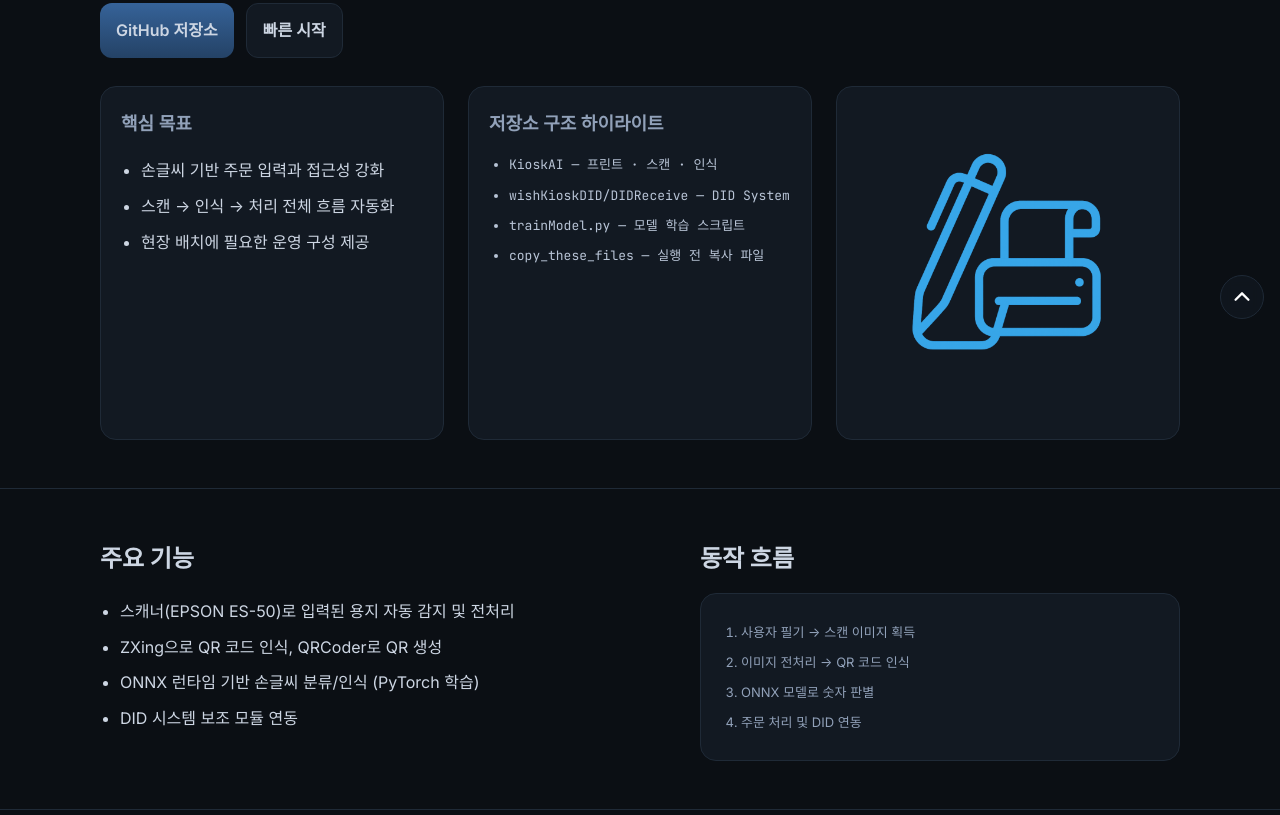
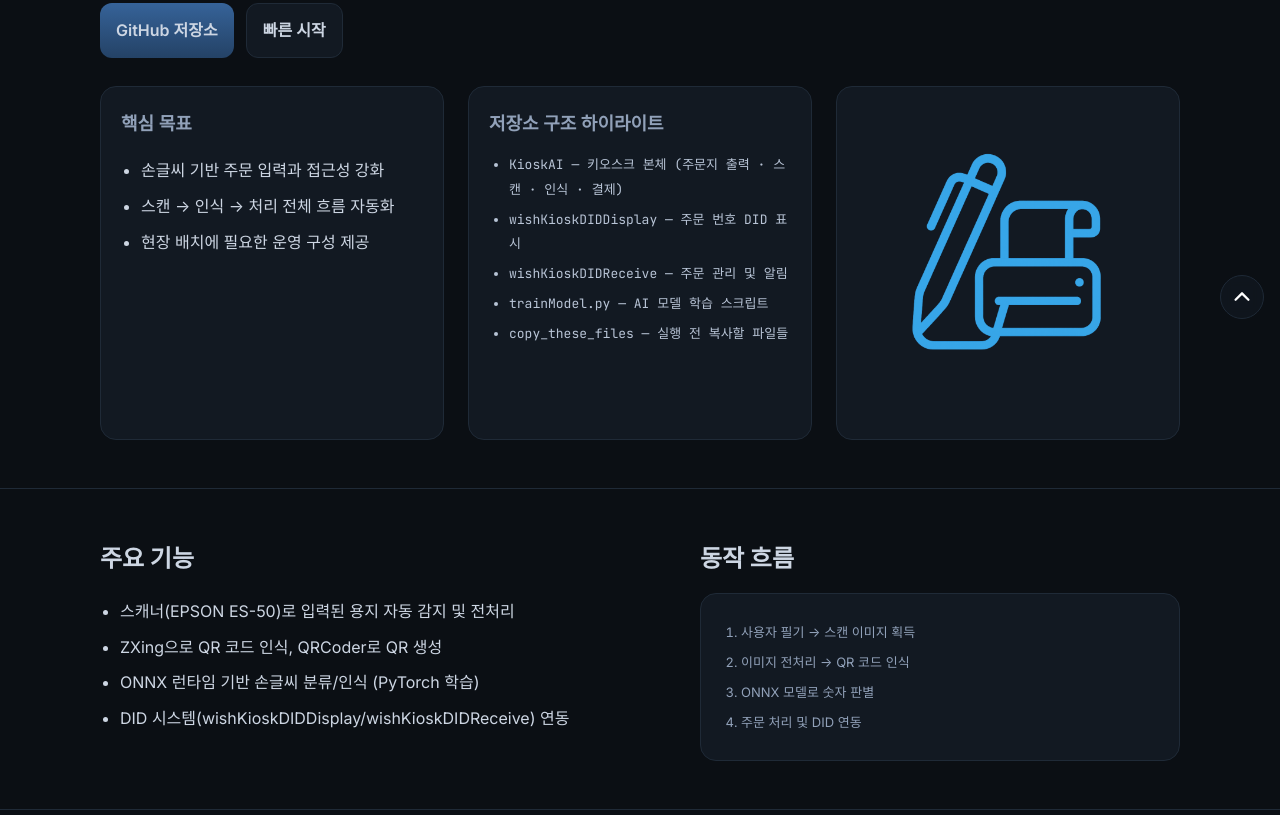
Before and after one commit to Team-ToyoTech/WISH-Kiosk, a plain HTML site: page docs/index.html in a window 1280 px wide. Shown: the part 465-1280 px from the top of the page. Drawn offline with nearby package versions, Linux system fonts and the light colour scheme.

Commit message:
docs update

```diff
--- a/docs/index.html
+++ b/docs/index.html
@@ -121,10 +121,18 @@
                         <div class="card">
                             <h3 class="h3">저장소 구조 하이라이트</h3>
                             <ul class="mono">
-                                <li>KioskAI — 프린트 · 스캔 · 인식</li>
-                                <li>wishKioskDID/DIDReceive — DID System</li>
-                                <li>trainModel.py — 모델 학습 스크립트</li>
-                                <li>copy_these_files — 실행 전 복사 파일</li>
+                                <li>
+                                    KioskAI — 키오스크 본체 (주문지 출력 · 스캔
+                                    · 인식 · 결제)
+                                </li>
+                                <li>
+                                    wishKioskDIDDisplay — 주문 번호 DID 표시
+                                </li>
+                                <li>wishKioskDIDReceive — 주문 관리 및 알림</li>
+                                <li>trainModel.py — AI 모델 학습 스크립트</li>
+                                <li>
+                                    copy_these_files — 실행 전 복사할 파일들
+                                </li>
                             </ul>
                         </div>
                         <div class="card">
@@ -150,7 +158,11 @@
                             <li>
                                 ONNX 런타임 기반 손글씨 분류/인식 (PyTorch 학습)
                             </li>
-                            <li>DID 시스템 보조 모듈 연동</li>
+                            <li>
+                                DID
+                                시스템(wishKioskDIDDisplay/wishKioskDIDReceive)
+                                연동
+                            </li>
                         </ul>
                     </div>
                     <div>
@@ -247,6 +259,7 @@ cd WISH-Kiosk
                         <ol>
                             <li>
                                 <span class="mono">KioskAI</span>,
+                                <span class="mono">wishKioskDIDDisplay</span>,
                                 <span class="mono">wishKioskDIDReceive</span>
                                 실행
                             </li>
@@ -488,7 +501,7 @@ cd WISH-Kiosk
                             <h3 class="h3">다운로드</h3>
                             <pre><code class="mono">git clone https://github.com/Team-ToyoTech/WISH-Server.git
 cd WISH-Server
-npm install express body-parser
+npm install
 node Server.js
 </code></pre>
                             <p class="small">
```
